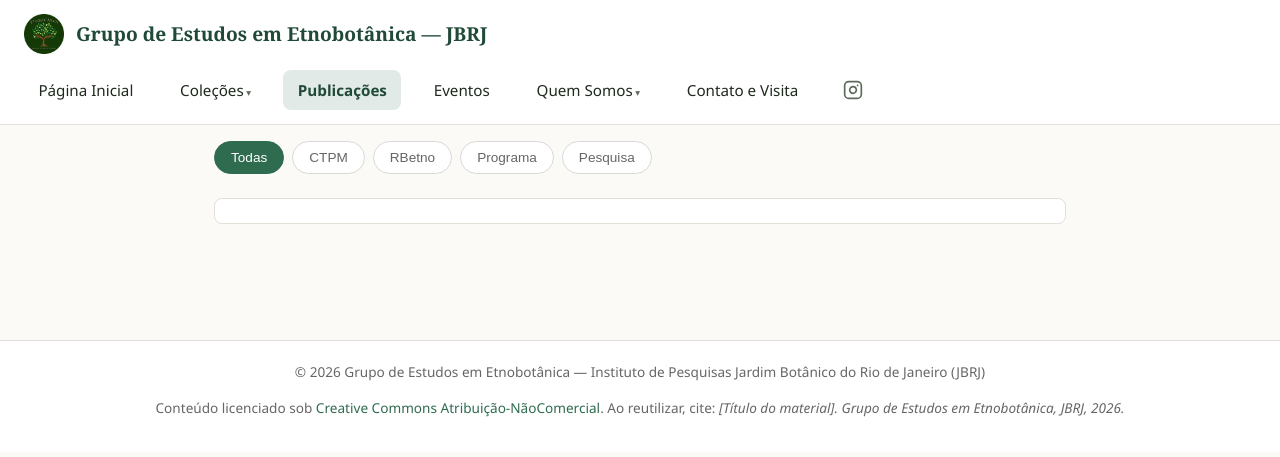
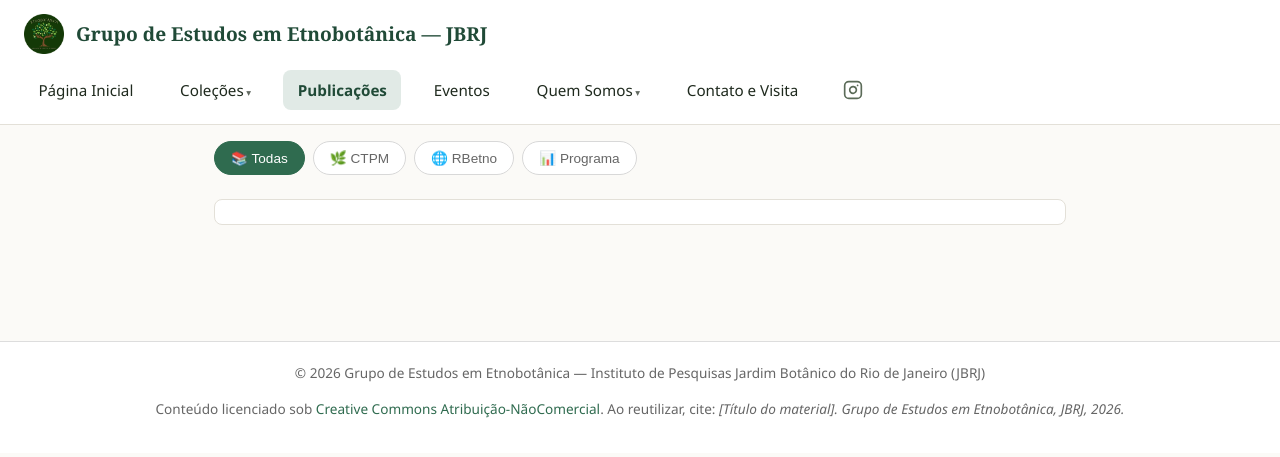
Before and after one commit to etnobotanicajbrj/site-principal, a Jekyll site: the page built from publicacoes.md, in a window 1280 px wide. Shown: the top 457 px of the page. Built offline with Jekyll 4.4.1, drawn with Linux system fonts in a browser that asks for light colours.

Commit message:
Update publicacoes.md

```diff
--- a/publicacoes.md
+++ b/publicacoes.md
@@ -8,11 +8,10 @@ permalink: /publicacoes/
      =========================================================== -->
 
 <div class="filtro-colecao">
-  <button class="filtro-btn ativo" data-colecao="todas">Todas</button>
-  <button class="filtro-btn" data-colecao="ctpm">CTPM</button>
-  <button class="filtro-btn" data-colecao="rbetno">RBetno</button>
-  <button class="filtro-btn" data-colecao="programa">Programa</button>
-  <button class="filtro-btn" data-colecao="programa">Pesquisa</button>
+  <button class="filtro-btn ativo" data-colecao="todas">📚 Todas</button>
+  <button class="filtro-btn" data-colecao="ctpm">🌿 CTPM</button>
+  <button class="filtro-btn" data-colecao="rbetno">🌐 RBetno</button>
+  <button class="filtro-btn" data-colecao="programa">📊 Programa</button>
 </div>
 
 <!-- ===========================================================
@@ -22,13 +21,47 @@ permalink: /publicacoes/
 <div class="lista-publicacoes">
   {% for pub in site.publicacoes %}
     <div class="item-publicacao" data-colecao="{{ pub.colecao }}">
+      <!-- Badges -->
       {% include badge-colecao.html colecoes=pub.colecao %}
-      <a href="{{ pub.url | relative_url }}">{{ pub.titulo }}</a>
+
+      <!-- Título com link -->
+      <div class="titulo-publicacao">
+        {% if pub.link %}
+          <!-- Link externo (abre em nova aba) -->
+          <a href="{{ pub.link }}" target="_blank" rel="noopener noreferrer">
+            {{ pub.titulo }}
+            <span class="icone-externo">↗</span>
+          </a>
+        {% elsif pub.arquivo %}
+          <!-- Arquivo interno (PDF, etc.) -->
+          <a href="{{ pub.arquivo | relative_url }}" target="_blank" rel="noopener noreferrer">
+            {{ pub.titulo }}
+            <span class="icone-externo">↗</span>
+          </a>
+        {% elsif pub.url %}
+          <!-- Página interna do Jekyll -->
+          <a href="{{ pub.url | relative_url }}">{{ pub.titulo }}</a>
+        {% else %}
+          <!-- Sem link (apenas texto) -->
+          <span class="sem-link">{{ pub.titulo }}</span>
+        {% endif %}
+      </div>
+
+      <!-- Data -->
       {% if pub.data %}
         <span class="data-publicacao">{{ pub.data | date: "%d/%m/%Y" }}</span>
       {% endif %}
+
+      <!-- Tipo -->
       {% if pub.tipo %}
         <span class="tipo-publicacao">{{ pub.tipo }}</span>
+      {% endif %}
+
+      <!-- Indicador de link externo ou arquivo -->
+      {% if pub.link or pub.arquivo %}
+        <span class="indicador-acesso">
+          {% if pub.link %}🔗{% elsif pub.arquivo %}📄{% endif %}
+        </span>
       {% endif %}
     </div>
   {% endfor %}
```
